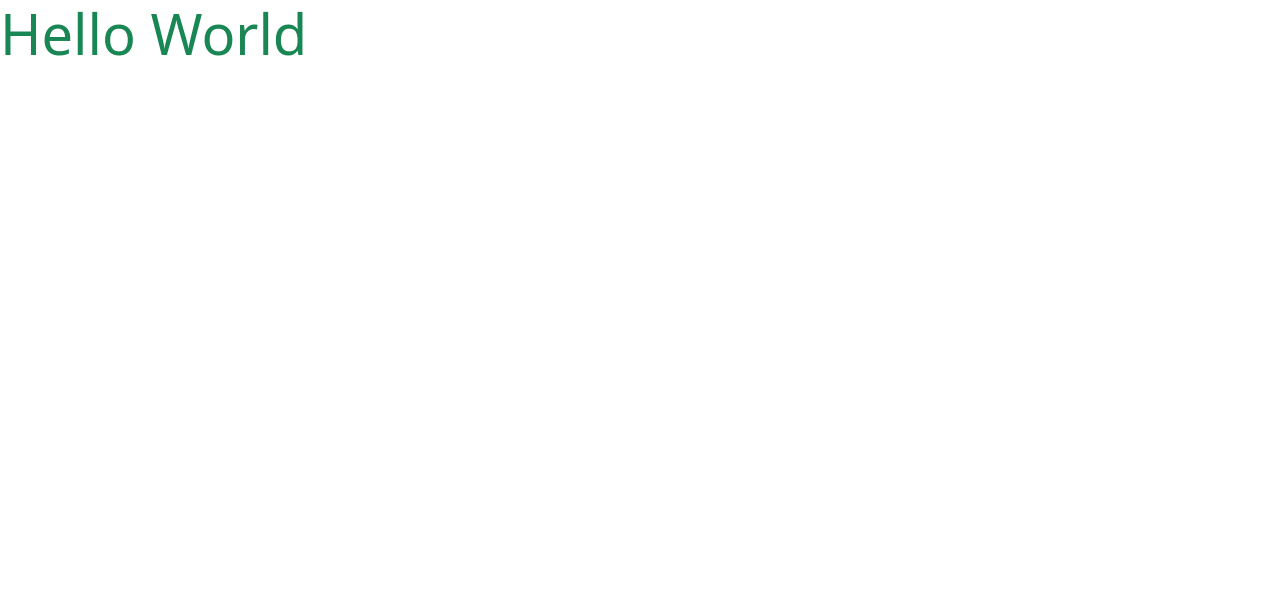
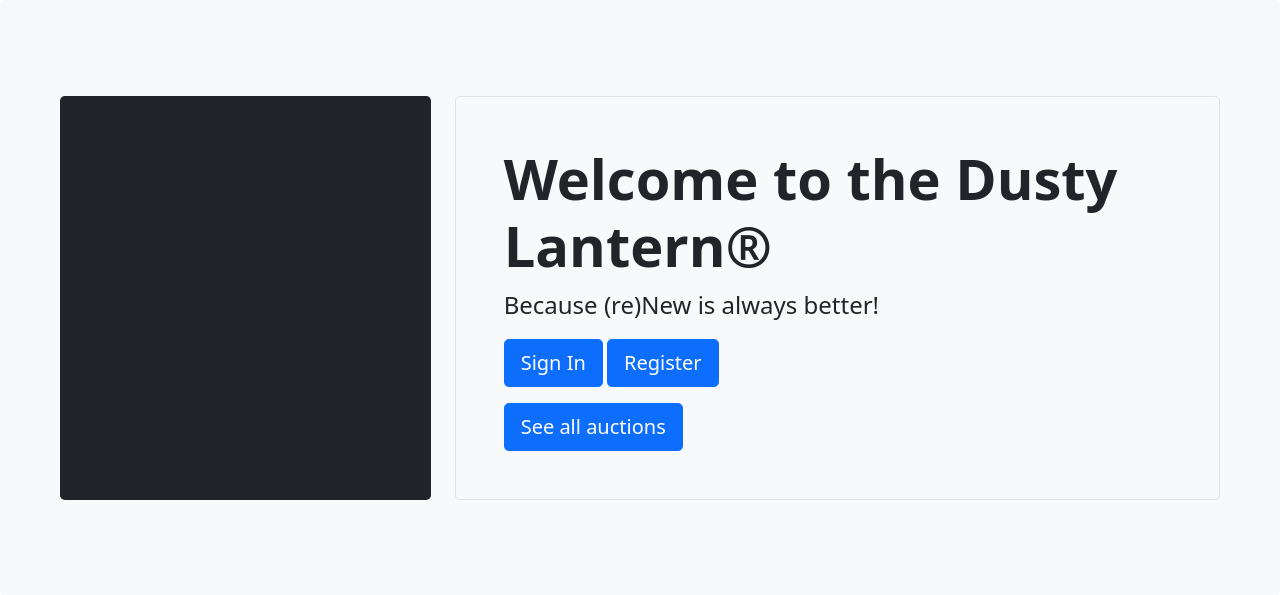
Before and after one commit to arturmpinho/Dusty-Lantern, a Django app: page / in a window 1280 px wide. Shown: the top 595 px of the page. Run offline with Django 3.2, Linux system fonts and the light colour scheme.

Commit message:
Homepage: Add initial content

```diff
--- a/home/templates/home/index.html
+++ b/home/templates/home/index.html
@@ -2,5 +2,25 @@
 {% load static %}
 
 {% block content %}
-    <h1 class="display-4 text-success">Hello World</h1>
+<div class="p-5 mb-4 bg-light rounded-3">
+    <div class="container-fluid py-5">
+        <div class="row align-items-md-stretch">
+            <div class="col-lg-4">
+                <div class="h-100 p-5 text-white bg-dark rounded-3">
+                </div>
+            </div>
+            <div class="col-lg-8">
+                <div class="h-100 p-5 bg-light border rounded-3">
+                    <h1 class="display-4 fw-bold">Welcome to the Dusty Lantern®</h1>
+                    <p class="col-md-8 fs-4">Because (re)New is always better!</p>
+                    <div>
+                        <button class="btn btn-primary btn-lg" type="button">Sign In</button>
+                        <button class="btn btn-primary btn-lg" type="button">Register</button>
+                    </div>
+                    <button class="btn btn-primary btn-lg mt-3" type="button">See all auctions</button>
+                </div>
+            </div>
+        </div>
+    </div>
+</div>
 {% endblock%}
```
Also changed, not shown: README.md, media/images/candle_lantern.jpg (added), media/images/dusty_lantern_logo.png (renamed from static/images/dusty_lantern_logo.png).
